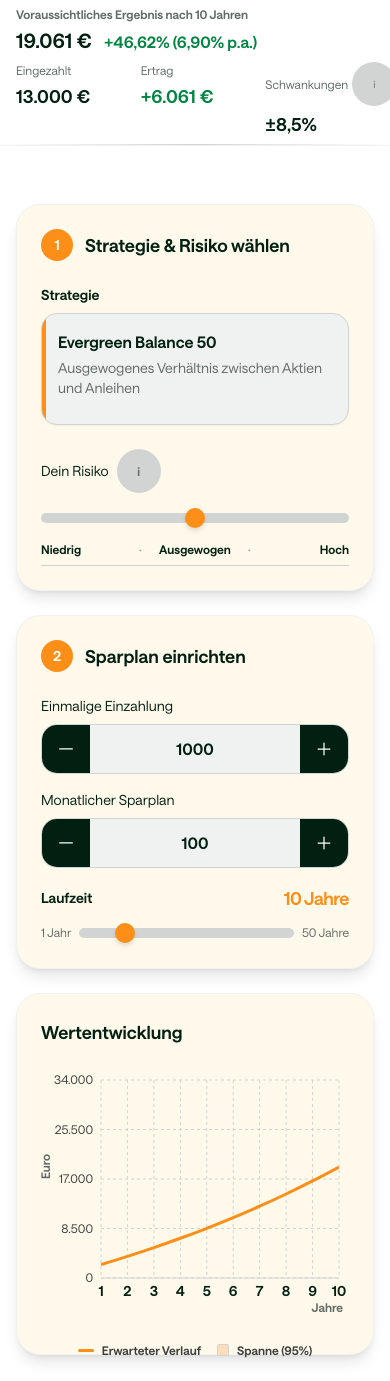
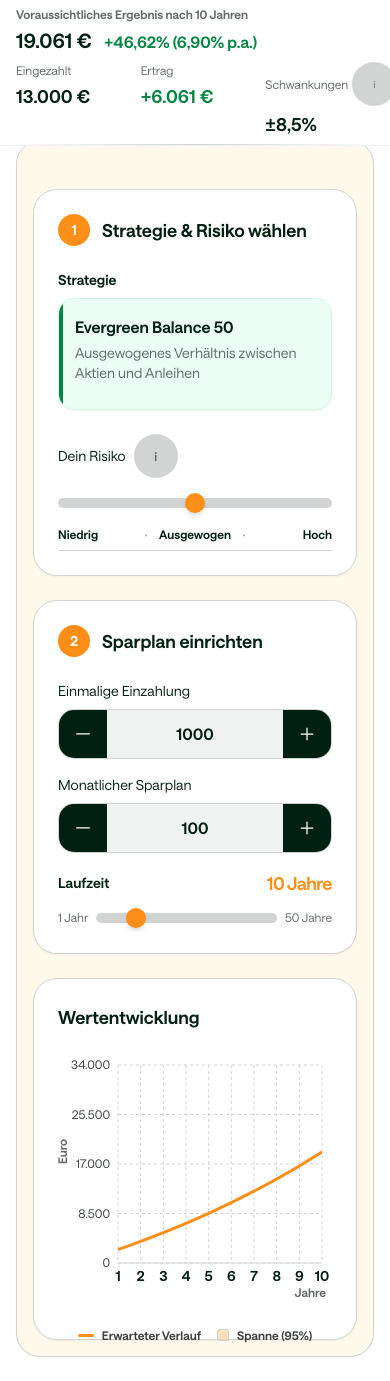
Before and after one commit to ivenkurz/kindersparplan, a Next.js app: page /SparplanRechner in a window 390 px wide. Built offline with nearby package versions, Linux system fonts and the light colour scheme.

Commit message:
UI: Tooltips kleiner + Container einheitlich + Strategie grün

```diff
--- a/app/SparplanRechner/page.tsx
+++ b/app/SparplanRechner/page.tsx
@@ -152,11 +152,11 @@ export default function SparplanRechnerPage() {
         </header>
 
         {/* Desktop: klarer, begrenzter Gesamt-Container (Mobile unverändert) */}
-        <div className="pt-8 md:pt-0 md:bg-ds-neutral-0 md:border md:border-ds-neutral-20 md:rounded-ds-lg md:shadow-sm md:p-6">
+        <div className="bg-ds-yellow-10 border border-ds-neutral-20 rounded-ds-lg shadow-sm p-4 sm:p-6">
           <div className="flex flex-col md:flex-row md:items-stretch gap-6 pt-8 md:pt-0">
             <div className="flex-1 min-w-0 flex flex-col gap-6">
               {/* Karte 1: Dein Risiko */}
-              <div className="bg-ds-yellow-10 rounded-ds-lg shadow-lg p-6 sm:p-8 border border-ds-neutral-10">
+              <div className="bg-ds-neutral-0 rounded-ds-lg shadow-sm p-6 sm:p-8 border border-ds-neutral-20">
                 <div className="flex items-center gap-3 mb-6">
                   <CardBadge number={1} />
                   <h2 className="text-lg font-bold text-ds-neutral-100">
@@ -167,8 +167,8 @@ export default function SparplanRechnerPage() {
                 <div className="space-y-6">
                   <div>
                     <h3 className="text-sm font-semibold text-ds-neutral-100 mb-2">Strategie</h3>
-                    <div className="relative bg-ds-neutral-10 border border-ds-neutral-20 rounded-ds-16 p-4 sm:p-5 shadow-sm overflow-hidden min-h-[112px]">
-                      <div className="absolute left-0 top-0 bottom-0 w-1 bg-ds-orange-60" />
+                    <div className="relative bg-evergreen-50 border border-evergreen-100 rounded-ds-16 p-4 sm:p-5 shadow-sm overflow-hidden min-h-[112px]">
+                      <div className="absolute left-0 top-0 bottom-0 w-1 bg-ds-seagreen" />
                       <p className="font-semibold text-ds-neutral-100 truncate pr-1">
                         {selectedStrategy.name}
                       </p>
@@ -245,7 +245,7 @@ export default function SparplanRechnerPage() {
               </div>
 
               {/* Karte 2: Sparplan einrichten */}
-              <div className="bg-ds-yellow-10 rounded-ds-lg shadow-lg p-6 sm:p-8 border border-ds-neutral-10 flex-1 flex flex-col">
+              <div className="bg-ds-neutral-0 rounded-ds-lg shadow-sm p-6 sm:p-8 border border-ds-neutral-20 flex-1 flex flex-col">
                 <div className="flex items-center gap-3 mb-6">
                   <CardBadge number={2} />
                   <h2 className="text-lg font-bold text-ds-neutral-100">Sparplan einrichten</h2>
@@ -302,7 +302,7 @@ export default function SparplanRechnerPage() {
             <div className="flex-1 min-w-0 flex flex-col gap-6">
               {/* Desktop: Ergebnis + Chart in einem gemeinsamen Block */}
               <div
-                className={`hidden md:flex bg-ds-yellow-10 rounded-ds-lg shadow-lg p-6 sm:p-8 border border-ds-neutral-10 transition-opacity flex-1 flex-col ${
+                className={`hidden md:flex bg-ds-neutral-0 rounded-ds-lg shadow-sm p-6 sm:p-8 border border-ds-neutral-20 transition-opacity flex-1 flex-col ${
                   isInvalid ? "opacity-50 pointer-events-none" : ""
                 }`}
               >
@@ -332,7 +332,7 @@ export default function SparplanRechnerPage() {
 
               {/* Mobile: Chart bleibt unverändert als eigene Karte */}
               <div
-                className={`md:hidden bg-ds-yellow-10 rounded-ds-lg shadow-lg p-6 sm:p-8 border border-ds-neutral-10 transition-opacity ${
+                className={`md:hidden bg-ds-neutral-0 rounded-ds-lg shadow-sm p-6 sm:p-8 border border-ds-neutral-20 transition-opacity ${
                   isInvalid ? "opacity-50 pointer-events-none" : ""
                 }`}
               >
--- a/app/globals.css
+++ b/app/globals.css
@@ -43,11 +43,11 @@ body {
   background-color: #fff !important;
   color: #022011 !important;
   border: 1px solid #d1d4d2 !important;
-  border-radius: 16px !important;
-  box-shadow: 0 10px 30px rgba(2, 32, 17, 0.12) !important;
-  padding: 10px 12px !important;
+  border-radius: 12px !important;
+  box-shadow: 0 8px 20px rgba(2, 32, 17, 0.1) !important;
+  padding: 8px 10px !important;
   font-family: Saans, Helvetica, sans-serif !important;
-  font-size: 12px !important;
+  font-size: 11px !important;
   line-height: 1.2 !important;
-  max-width: 280px !important;
+  max-width: 220px !important;
 }
```
